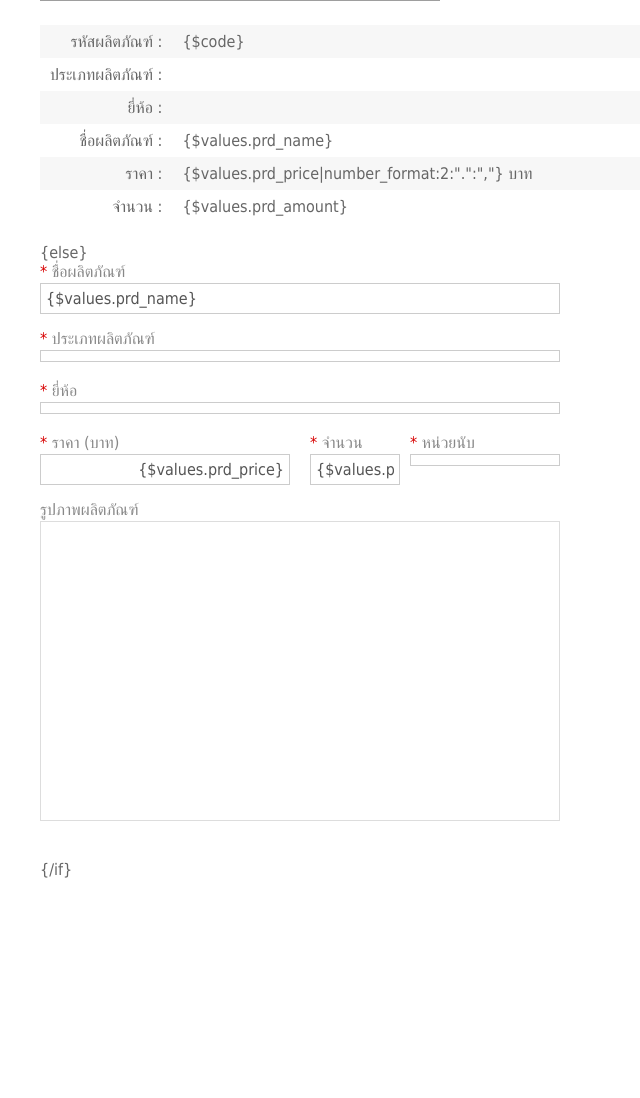
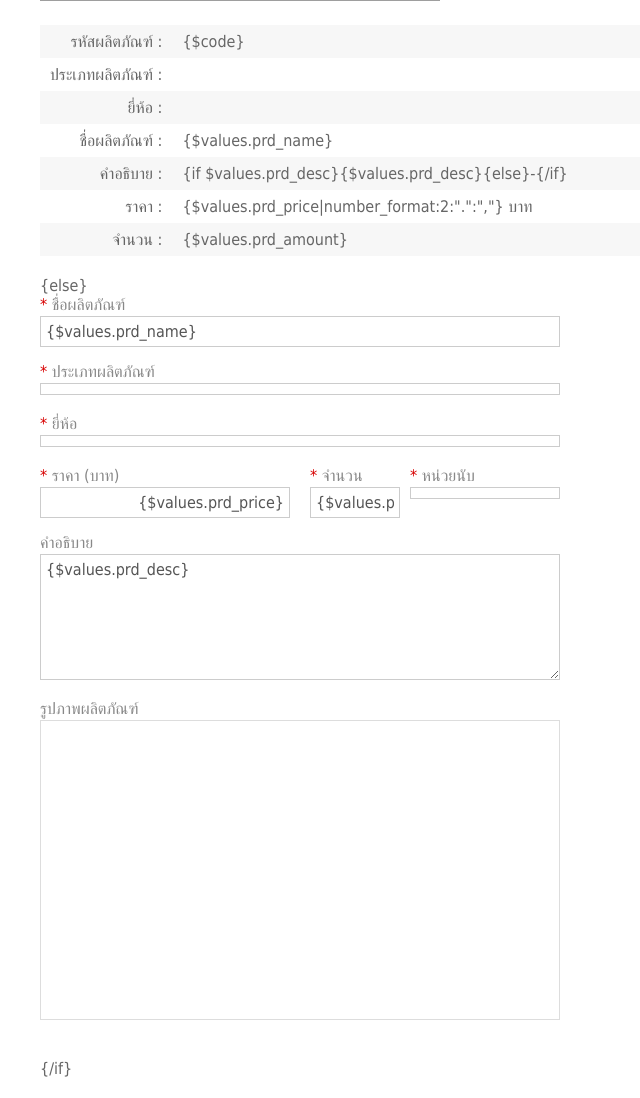
Before and after one commit to Bellazzz/myProject, a PHP site: page /backoffice/template/form_products.html in a window 1280 px wide. Shown: the part 453-1551 px from the top of the page, without its empty margins (0-640 px from the left). Before the commit the page ends 1331 px from the top, so only its background shows below. Run offline with PHP 8.4, Linux system fonts and the light colour scheme; grey boxes are pictures that could not be loaded.

Commit message:
เพิ่ม field คำอธิบาย ในตารางผลิตภัณฑ์ , ปรับขนาดความสูงของ textarea

```diff
--- a/backoffice/template/form_companies.html
+++ b/backoffice/template/form_companies.html
@@ -6,10 +6,8 @@
     {literal}
 	<link rel="stylesheet" type="text/css" href="../inc/font-awesome/css/font-awesome.min.css">
     <link rel="stylesheet" type="text/css" href="../css/lazybingo.css">
-    <!--<link rel="stylesheet" type="text/css" href="../inc/jquery-ui/jquery-ui.css">-->
     <link rel="stylesheet" type="text/css" href="../inc/datetimepicker/jquery.datetimepicker.css">
     <script type="text/javascript" src="../js/jquery.min.js"></script>
-    <!--<script type="text/javascript" src="../inc/jquery-ui/jquery-ui.js"></script>-->
     <script type="text/javascript" src="../inc/datetimepicker/jquery.datetimepicker.js"></script>
     <script type="text/javascript" src="../js/mbk_common_function.js"></script>
     <script type="text/javascript" src="../js/mbk_main.js"></script>
@@ -89,7 +87,7 @@
             <tr>
                 <td colspan="2">
                     <label class="input-required">ที่อยู่</label>
-                    <textarea id="comp_addr" name="comp_addr" class="form-input full" require>{$values.comp_addr}</textarea>
+                    <textarea id="comp_addr" name="comp_addr" class="form-input full" require rows="6">{$values.comp_addr}</textarea>
                 </td>
             </tr>
             <tr>
--- a/backoffice/template/form_customers.html
+++ b/backoffice/template/form_customers.html
@@ -402,7 +402,7 @@
             <tr>
                 <td colspan="2">
                     <label class="input-required">ที่อยู่</label>
-                    <textarea id="cus_addr" name="cus_addr" type="text" class="form-input full" require>{$values.cus_addr}</textarea>
+                    <textarea id="cus_addr" name="cus_addr" type="text" class="form-input full" require rows="6">{$values.cus_addr}</textarea>
                 </td>
             </tr>
             <tr class="errMsgRow">
--- a/backoffice/template/form_employees.html
+++ b/backoffice/template/form_employees.html
@@ -399,7 +399,7 @@
 			<tr>
 				<td colspan=2>
 					<label class="input-required">ที่อยู่</label>
-					<textarea id="emp_addr" name="emp_addr" class="form-input full" require>{$values.emp_addr}</textarea>
+					<textarea id="emp_addr" name="emp_addr" class="form-input full" require rows="6">{$values.emp_addr}</textarea>
 				</td>
 			</tr>
 			<tr class="errMsgRow">
--- a/backoffice/template/form_packages.html
+++ b/backoffice/template/form_packages.html
@@ -445,7 +445,7 @@
 			<tr>
 				<td colspan=2>
 					<label>คำอธิบาย</label>
-					<textarea id="pkg_desc" name="pkg_desc" class="form-input full">{$values.pkg_desc}</textarea>
+					<textarea id="pkg_desc" name="pkg_desc" class="form-input full" rows="6">{$values.pkg_desc}</textarea>
 				</td>
 			</tr>
 			<tr>
--- a/backoffice/template/form_products.html
+++ b/backoffice/template/form_products.html
@@ -76,6 +76,10 @@
                 <td>{$values.prd_name}</td>
             </tr>
             <tr>
+                <td>คำอธิบาย :</td>
+                <td>{if $values.prd_desc}{$values.prd_desc}{else}-{/if}</td>
+            </tr>
+            <tr>
                 <td>ราคา :</td>
                 <td>{$values.prd_price|number_format:2:".":","} บาท</td>
             </tr>
@@ -150,6 +154,12 @@
                 </td>
             </tr>
             <tr>
+                <td colspan=2>
+                    <label>คำอธิบาย</label>
+                    <textarea id="prd_desc" name="prd_desc" class="form-input full" rows="6">{$values.prd_desc}</textarea>
+                </td>
+            </tr>
+            <tr>
                 <td colspan="2">
                     <label>รูปภาพผลิตภัณฑ์</label>
                     <div id="prd_pic" class="uploadImageArea full"></div>
--- a/backoffice/template/form_promotion_service_lists.html
+++ b/backoffice/template/form_promotion_service_lists.html
@@ -287,7 +287,7 @@
             <tr>
 			    <td colspan="2">
 				    <label>คำอธิบาย</label>
-					<textarea id="prmsvl_desc" name="prmsvl_desc" class="form-input full">{$values.prmsvl_desc}</textarea>
+					<textarea id="prmsvl_desc" name="prmsvl_desc" class="form-input full" rows="6">{$values.prmsvl_desc}</textarea>
 			    </td>
 		    </tr>
 	    </tbody>
--- a/backoffice/template/form_service_lists.html
+++ b/backoffice/template/form_service_lists.html
@@ -155,7 +155,7 @@
 			<tr>
 				<td colspan=2>
 					<label>คำอธิบาย</label>
-					<textarea id="svl_desc" name="svl_desc" class="form-input full" value="{$values.svl_desc}"></textarea>
+					<textarea id="svl_desc" name="svl_desc" class="form-input full" value="{$values.svl_desc}" rows="6"></textarea>
 				</td>
 			</tr>
 			<tr>
--- a/backoffice/template/form_spa.html
+++ b/backoffice/template/form_spa.html
@@ -90,7 +90,7 @@
 			<tr>
 				<td colspan="2">
 					<label class="input-required">ที่อยู่</label>
-					<textarea id="spa_addr" name="spa_addr" class="form-input full" require>{$values.spa_addr}</textarea>
+					<textarea id="spa_addr" name="spa_addr" class="form-input full" require rows="6">{$values.spa_addr}</textarea>
 				</td>
 			</tr>
 			<tr>
--- a/pos/point_of_sale.php
+++ b/pos/point_of_sale.php
@@ -7,6 +7,9 @@
 
 include('../common/common_header.php');
 
+// Get products data
+//$sql = "SELECT "
+
 
 include('../common/common_footer.php');
 ?>
```
Also changed, not shown: common/common_constant.php (+5 -4 lines).
